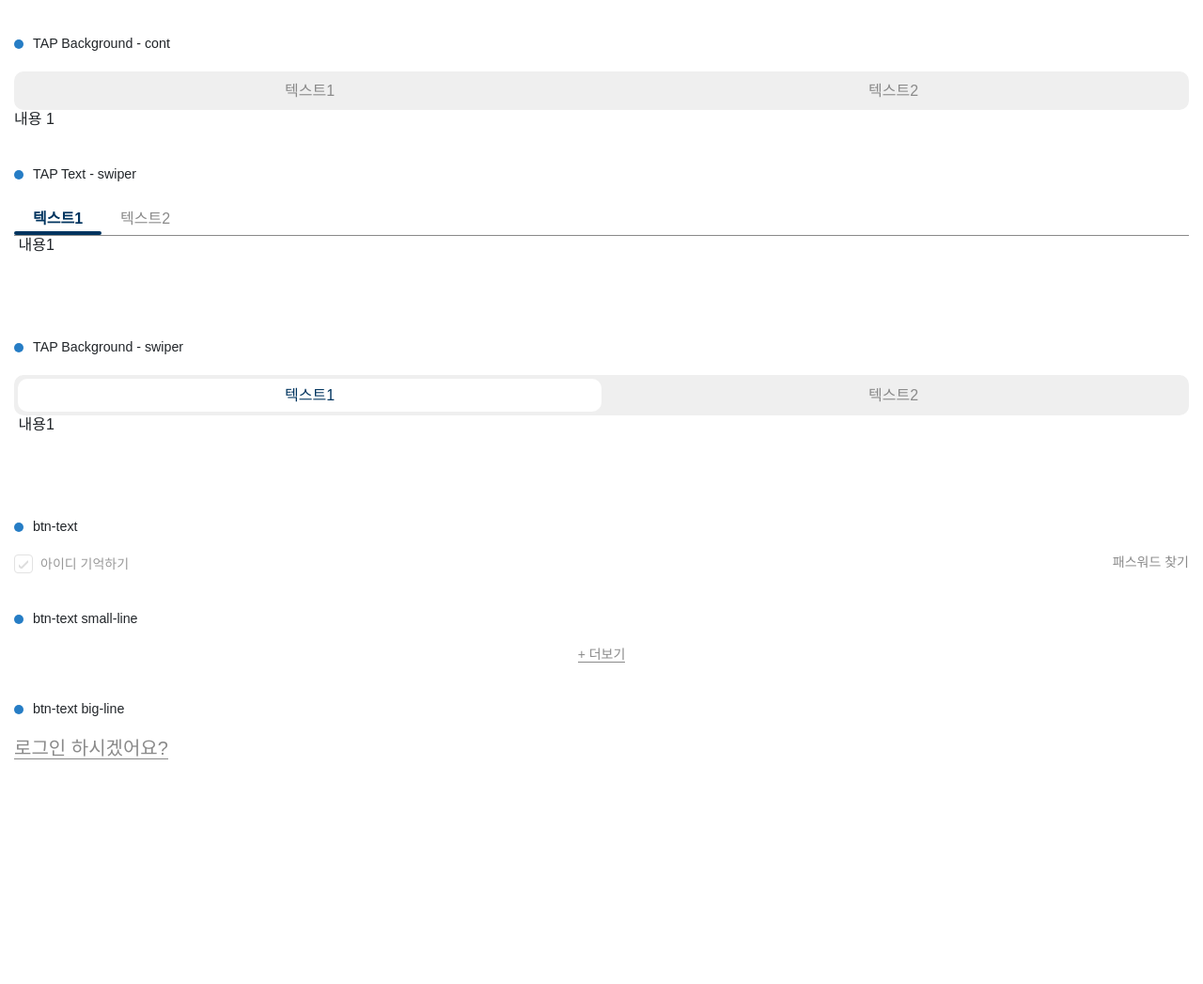
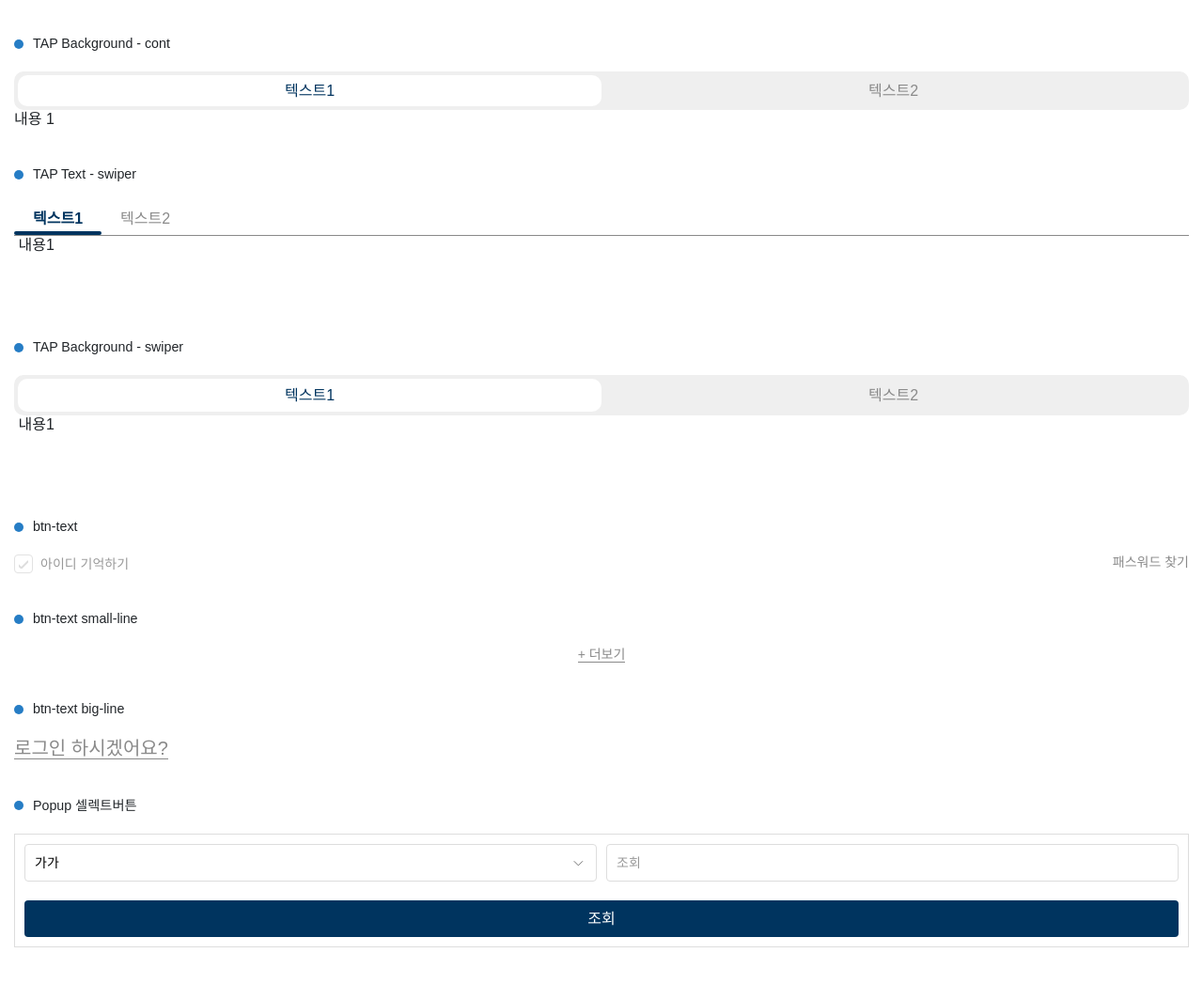
Before and after one commit to Elinasu001/orix_app, a plain HTML site: page orix_app/views/button.html in a window 1280 px wide. Shown: the part 1461-2508 px from the top of the page at 94% size. Before the commit the page ends 2419 px from the top, so only its background shows below. Drawn offline with Linux system fonts and the light colour scheme; a web font is replaced by a local one.

Commit message:
기본 popup select 추가

```diff
--- a/orix_app/views/button.html
+++ b/orix_app/views/button.html
@@ -178,7 +178,7 @@
                     <section class="tabs-wrap tab-bg">
                         <div class="tabs">
                             <ul class="tab-item">
-                                <li data-tab="tab-cont03"><a href="#none" title="선택됨">텍스트1</a></li>
+                                <li data-tab="tab-cont03" class="on"><a href="#none" title="선택됨">텍스트1</a></li>
                                 <li data-tab="tab-cont04"><a href="#none">텍스트2</a></li>
                             </ul>
                             <div class="tab-content-area">
@@ -197,7 +197,7 @@
                     <section class="tabs-wrap tab-bg cont">
                         <div class="tabs">
                             <ul class="tab-item">
-                                <li data-tab="tab-cont05"><a href="#none" title="선택됨">텍스트1</a></li>
+                                <li data-tab="tab-cont05" class="on"><a href="#none" title="선택됨">텍스트1</a></li>
                                 <li data-tab="tab-cont06"><a href="#none">텍스트2</a></li>
                             </ul>
                             <div class="tab-content-area">
@@ -301,6 +301,28 @@
                         <a href="#none" class="btn btn-text big-line">로그인 하시겠어요?</a>
                     </div>
 
+                    <p class="test-tit">Popup 셀렉트버튼</p>
+                    <div class="form-wrap">
+                        <div class="form-group popup-search">
+                            <!-- <label for="">select</label> -->
+                            <div class="form-row">
+                                <div class="col">
+                                    <select class="form-control" name="select">
+                                        <option value="">가가</option>
+                                        <option value="">나나</option>
+                                    </select>
+                                </div>
+                                <div class="col">
+                                    <input id="" type="text" class="form-control" placeholder="조회">
+                                </div>
+                            </div>
+                            <div class="btn-cont-wrap">
+                                <a href="#none" class="btn btn-primary">조회</a>
+                            </div>
+                        </div>
+
+                    </div>
+
                 </section>
                 <section class="fixed-btn-wrap">
                     <div class="btn-wrap">
@@ -319,8 +341,18 @@
     .test-tit { position:relative; margin-top:40px; margin-bottom:20px; padding-left:20px; font-size:0.89rem; }
     .test-tit:before { content:""; position:absolute; top:50%; left:0; transform:translateY(-50%); width:10px; height:10px; border-radius:50%;  background-color: #267DC5;  }
 
+    select::-ms-expand {
+	display: none;
+}
+.select {
+  -o-appearance: none;
+  -webkit-appearance: none;
+  -moz-appearance: none;
+  appearance: none;
+}
 
-
+.form-group.popup-search { padding:10px; border:1px solid #DDDDDD; }
+.form-group.popup-search .btn-cont-wrap .btn.btn-primary { width:100%; margin-top:20px; }
 </style>
 <script>
 </script>
```
